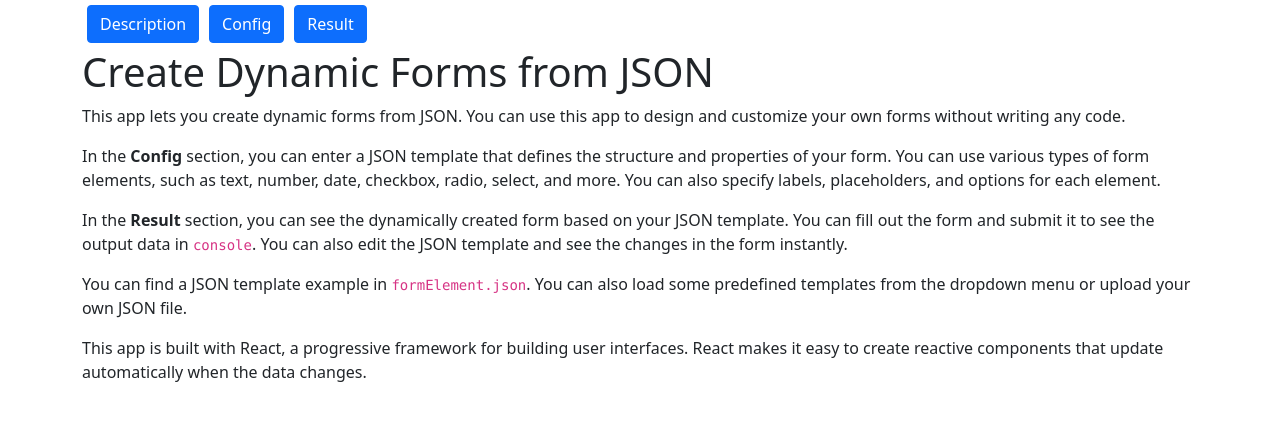
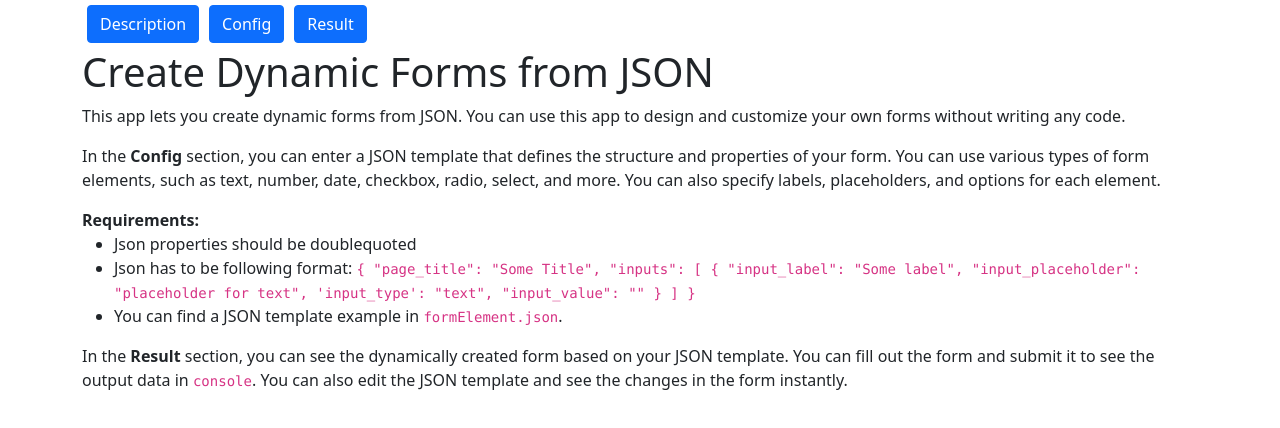
Before and after one commit to vladimirfed/json-config-result, a React (Create React App) app: page / in a window 1280 px wide. Shown: the top 428 px of the page. Built offline with nearby package versions, Linux system fonts and the light colour scheme.

Commit message:
Improve typization add intarfaces

```diff
--- /dev/null
+++ b/src/Interfaces.ts
@@ -0,0 +1,97 @@
+export interface JsonConfig {
+  page_title: string;
+  inputs: InputElement[];
+}
+
+type InputElement =
+  | TextInput
+  | TextareaInput
+  | NumberInput
+  | SelectInput
+  | DateInput
+  | CheckboxInput
+  | RadioInput;
+
+type InputType =
+  | "text"
+  | "textarea"
+  | "number"
+  | "select"
+  | "date"
+  | "checkbox"
+  | "radio";
+
+interface TextInput {
+  input_label?: string;
+  input_placeholder?: string;
+  input_type: "text";
+  input_value: string;
+}
+
+interface TextareaInput {
+  input_label?: string;
+  input_placeholder?: string;
+  input_type: "textarea";
+  input_value: string;
+}
+
+interface NumberInput {
+  input_label?: string;
+  input_placeholder?: string;
+  input_type: "number";
+  input_value: string;
+}
+
+interface SelectInput {
+  input_label?: string;
+  input_type: "select";
+  input_value: string;
+  input_options: { option_label: string }[];
+}
+
+interface DateInput {
+  input_label?: string;
+  input_type: "date";
+  input_value: string;
+}
+
+interface CheckboxInput {
+  input_label?: string;
+  input_type: "checkbox";
+  input_value: boolean;
+}
+
+interface RadioInput {
+  input_label?: string;
+  input_options: { option_label: string }[];
+  input_type: "radio";
+  input_value: string;
+}
+
+export function isJsonConfig(value: any): value is JsonConfig {
+  if (isJson(value)) {
+    const config = JSON.parse(value);
+    return (
+      "page_title" in config &&
+      "inputs" in config &&
+      isInputElement(config.inputs)
+    );
+  }
+  return false;
+}
+
+function isInputElement(inputs: any[]): inputs is InputElement[] {
+  return (
+    inputs.filter((el) => "input_type" in el && "input_value" in el).length ===
+    inputs.length
+  );
+}
+
+function isJson(value: string): boolean {
+  try {
+    JSON.parse(value);
+  } catch (error) {
+    return false;
+  }
+  return true;
+}
--- a/src/components/Config.tsx
+++ b/src/components/Config.tsx
@@ -1,6 +1,7 @@
 import { useState, useRef, useEffect } from "react";
 import { useNavigate } from "react-router-dom";
 import Editor from "@monaco-editor/react";
+import { isJsonConfig } from "../Interfaces";
 
 const defultValue = ''
 
@@ -20,22 +21,13 @@ function Config({ configToForm }) {
 
   function showValue(): void {
     const currentVal = editorRef.current.getValue();
-    if (isJson(currentVal)) {
+    if (isJsonConfig(currentVal)) {
       localStorage.setItem('jsonConfig', jsonConfig);
       configToForm(currentVal);
       navigate("/result");
     } else {
-      alert("Please add JSON config");
+      alert("Please add valid JSON config");
     }
-  }
-
-  function isJson(value: string): boolean {
-    try {
-      JSON.parse(value);
-    } catch (error) {
-      return false;
-    }
-    return true;
   }
 
   return (
--- a/src/components/Description.tsx
+++ b/src/components/Description.tsx
@@ -1,34 +1,48 @@
 function Description() {
+  const jsonFormat = `{
+    "page_title": "Some Title",
+    "inputs": [
+      {
+        "input_label": "Some label",
+        "input_placeholder": "placeholder for text",
+        'input_type': "text",
+        "input_value": ""
+      }
+    ]
+  }`;
   return (
     <div className="App container">
       <h1>Create Dynamic Forms from JSON</h1>
+
       <p>
-        This app lets you create dynamic forms from JSON. You can use
-        this app to design and customize your own forms without writing any
-        code.
+        This app lets you create dynamic forms from JSON. You can use this app
+        to design and customize your own forms without writing any code.
       </p>
+
       <p>
         In the <strong>Config</strong> section, you can enter a JSON template
         that defines the structure and properties of your form. You can use
         various types of form elements, such as text, number, date, checkbox,
-        radio, select, and more. You can also specify
-        labels, placeholders, and options for each element.
+        radio, select, and more. You can also specify labels, placeholders, and
+        options for each element.
       </p>
+
+      <strong>Requirements:</strong>
+      <ul>
+        <li>Json properties should be doublequoted</li>
+        <li>
+          Json has to be following format: <code>{jsonFormat}</code>
+        </li>
+        <li>
+          You can find a JSON template example in <code>formElement.json</code>.
+        </li>
+      </ul>
+
       <p>
         In the <strong>Result</strong> section, you can see the dynamically
         created form based on your JSON template. You can fill out the form and
-        submit it to see the output data in <code>console</code>. You can also edit the JSON template
-        and see the changes in the form instantly.
-      </p>
-      <p>
-        You can find a JSON template example in <code>formElement.json</code>.
-        You can also load some predefined templates from the dropdown menu or
-        upload your own JSON file.
-      </p>
-      <p>
-        This app is built with React, a progressive framework for building user
-        interfaces. React makes it easy to create reactive components that update
-        automatically when the data changes.
+        submit it to see the output data in <code>console</code>. You can also
+        edit the JSON template and see the changes in the form instantly.
       </p>
     </div>
   );
```
